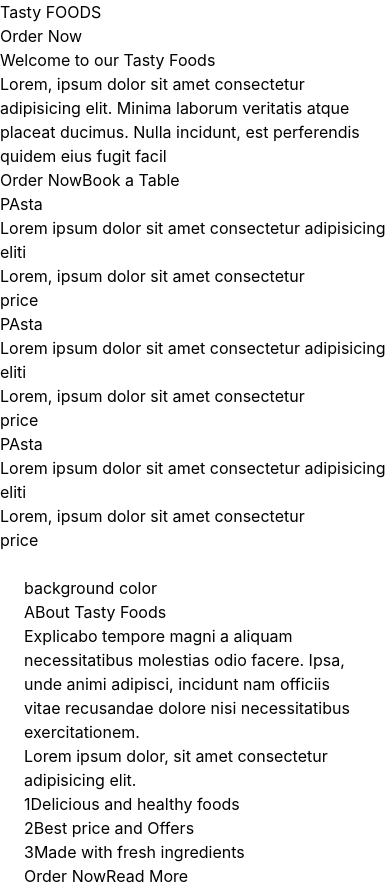
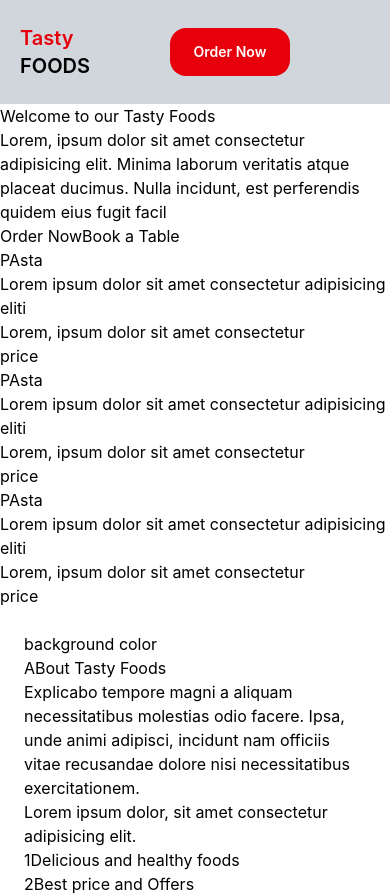
Before and after one commit to neducod/tasty-landingpage, a React (Vite) app: page / in a window 390 px wide. Shown: the top 896 px of the page. Built offline with nearby package versions, Linux system fonts and the light colour scheme.

Commit message:
Navbar on mobile devices

```diff
--- a/src/Navbar.jsx
+++ b/src/Navbar.jsx
@@ -53,16 +53,16 @@ function Navbar(){
                     </div>
                 </div>
             </nav>
-            <nav>
+            <nav className='bg-gray-300 p-6 flex justify-center items-center sm:hidden gap-20'>
                 {/* FOR SMALLER SCREEN SIZES */}
                 <div>
-                    <h1>Tasty <span>FOODS</span></h1>
+                    <h1 className='text-red-600 font-semibold text-xl'>Tasty <span className='text-black font-semibold text-xl'>FOODS</span></h1>
+                </div>
+                <div>
+                    <button className='bg-red-600 text-center w-30 rounded-2xl h-12 relative text-white text-sm font-semibold' type="button">Order Now</button>
                 </div>
                 <div>
                     {/* HAMBURGER ICON */}
-                </div>
-                <div>
-                    <button>Order Now</button>
                 </div>
             </nav>
 
```
